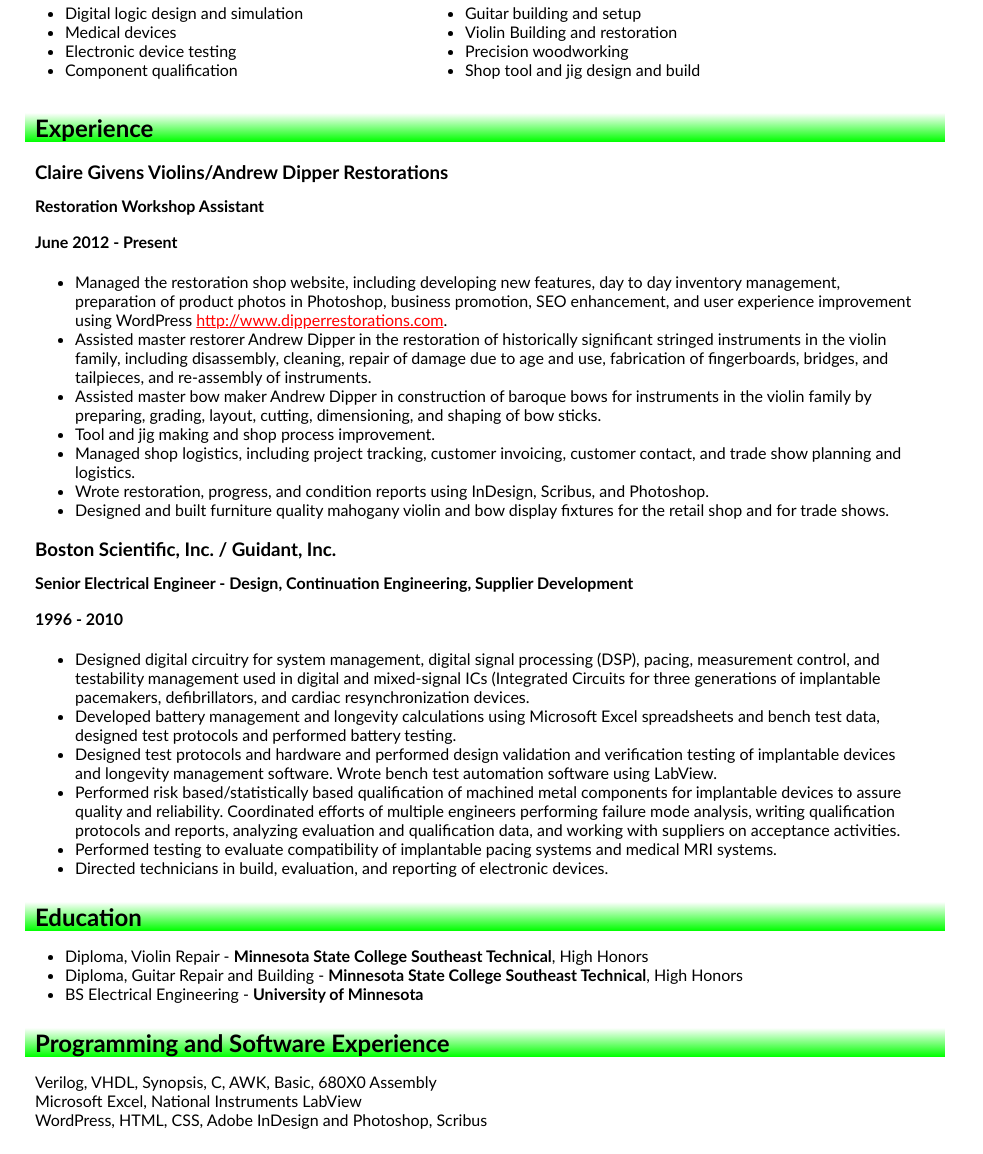
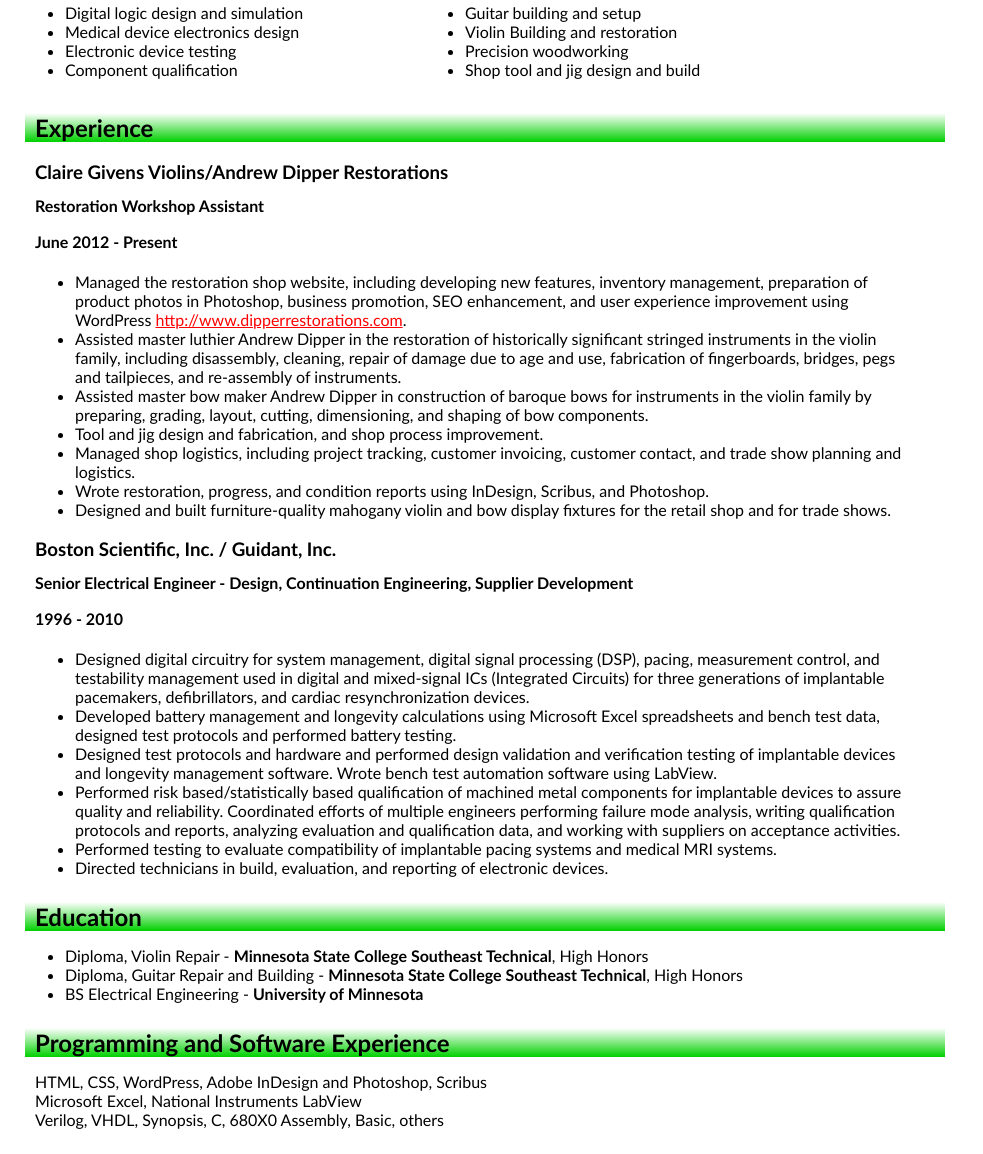
Before and after one commit to dougr1010/dougr1010.github.io, a plain HTML site: page index.htm in a window 1280 px wide. Shown: the part 476-1630 px from the top of the page, without its empty margins (0-983 px from the left). Drawn offline with Linux system fonts and the light colour scheme.

Commit message:
Final updates to index and stylesheet

```diff
--- a/index.htm
+++ b/index.htm
@@ -33,7 +33,7 @@
         <div class=twocolumns>
           <ul>
             <li>Digital logic design and simulation</li>
-            <li>Medical devices</li>
+            <li>Medical device electronics design</li>
             <li>Electronic device testing</li>
             <li>Component qualification</li>
           </ul>
@@ -59,16 +59,16 @@
       <div class=job-duties>
         <ul>
          <li>
-           Managed the restoration shop website, including developing new features, day to day inventory management, preparation of product photos in Photoshop, business promotion, SEO enhancement, and user experience improvement using WordPress <a href="http://www.dipperrestorations.com" target="blank">http://www.dipperrestorations.com</a>.
+           Managed the restoration shop website, including developing new features, inventory management, preparation of product photos in Photoshop, business promotion, SEO enhancement, and user experience improvement using WordPress <a href="http://www.dipperrestorations.com" target="blank">http://www.dipperrestorations.com</a>.
          </li>
          <li>
-           Assisted master restorer Andrew Dipper in the restoration of historically significant stringed instruments in the violin family, including disassembly, cleaning, repair of damage due to age and use, fabrication of fingerboards, bridges, and tailpieces, and re-assembly of instruments.
+           Assisted master luthier Andrew Dipper in the restoration of historically significant stringed instruments in the violin family, including disassembly, cleaning, repair of damage due to age and use, fabrication of fingerboards, bridges, pegs and tailpieces, and re-assembly of instruments.
          </li>
          <li>
-           Assisted master bow maker Andrew Dipper in construction of baroque bows for instruments in the violin family by preparing, grading, layout, cutting, dimensioning, and shaping of bow sticks.
+           Assisted master bow maker Andrew Dipper in construction of baroque bows for instruments in the violin family by preparing, grading, layout, cutting, dimensioning, and shaping of bow components.
          </li>
          <li>
-           Tool and jig making and shop process improvement.
+           Tool and jig design and fabrication, and shop process improvement.
          </li>
          <li>
            Managed shop logistics, including project tracking, customer invoicing, customer contact, and trade show planning and logistics.
@@ -77,7 +77,7 @@
            Wrote restoration, progress, and condition reports using InDesign, Scribus, and Photoshop.
          </li>
          <li>
-           Designed and built furniture quality mahogany violin and bow display fixtures for the retail shop and for trade shows.
+           Designed and built furniture-quality mahogany violin and bow display fixtures for the retail shop and for trade shows.
          </li>
        </ul>
      </div><!--job-duties-->
@@ -90,7 +90,7 @@
      <div class=job-duties>
       <ul>
         <li>
-           Designed digital circuitry for system management, digital signal processing (DSP), pacing, measurement control, and testability management used in digital and mixed-signal ICs (Integrated Circuits for three generations of implantable pacemakers, defibrillators, and cardiac resynchronization devices.
+           Designed digital circuitry for system management, digital signal processing (DSP), pacing, measurement control, and testability management used in digital and mixed-signal ICs (Integrated Circuits) for three generations of implantable pacemakers, defibrillators, and cardiac resynchronization devices.
         </li>
         <li>
            Developed battery management and longevity calculations using Microsoft Excel spreadsheets and bench test data, designed test protocols and performed battery testing.
@@ -122,9 +122,9 @@
 
     <div class=blocks-left>
       <h2>Programming and Software Experience</h2>
-       <p class=slight-right>Verilog, VHDL, Synopsis, C, AWK, Basic, 680X0 Assembly <br/>
-         Microsoft Excel, National Instruments LabView<br/>
-        WordPress, HTML, CSS, Adobe InDesign and Photoshop, Scribus</p>
+       <p class=slight-right>HTML, CSS, WordPress, Adobe InDesign and Photoshop, Scribus<br/>
+          Microsoft Excel, National Instruments LabView<br/>
+          Verilog, VHDL, Synopsis, C, 680X0 Assembly, Basic, others </p>
     </div><!--other-experience-->
 
 
--- a/stylesheet.css
+++ b/stylesheet.css
@@ -15,7 +15,7 @@ body {
   padding: 10px 10px 10px 10px;
   position: relative;
   background-color: #00ff00);
-  background-image: -webkit-linear-gradient(#ffffff,#00e000);
+  background-image: -webkit-linear-gradient(#ffffff,#00d000);
 }
 
 img.grasshopper {
@@ -58,7 +58,7 @@ h2 {
   padding-right: 10px;
   width: 900px;
   background-color: #00ff00;
-  background-image: -webkit-linear-gradient(#ffffff,#00ff00);
+  background-image: -webkit-linear-gradient(#ffffff,#00d000);
 }
 
 h2.profile {
```
